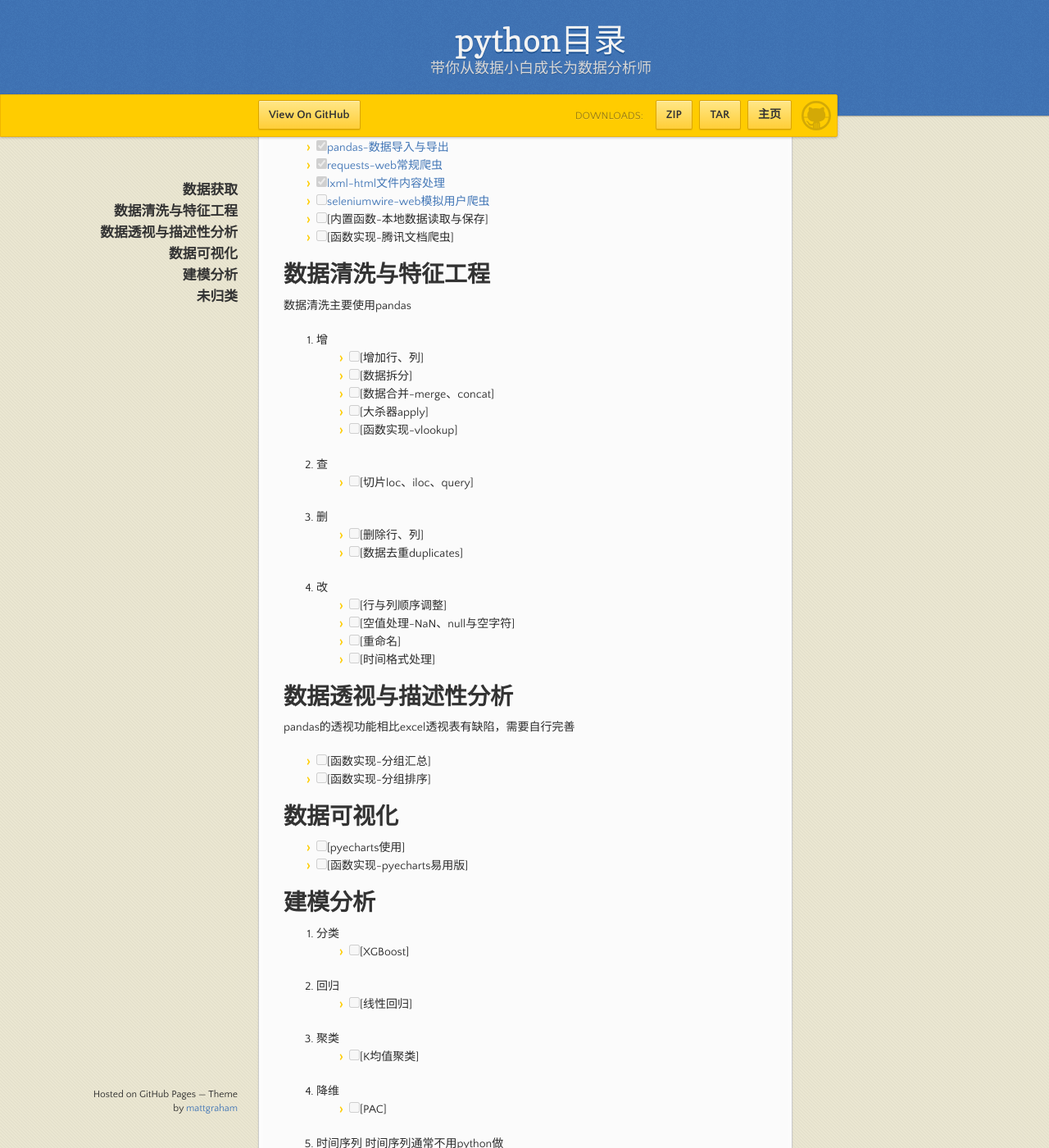
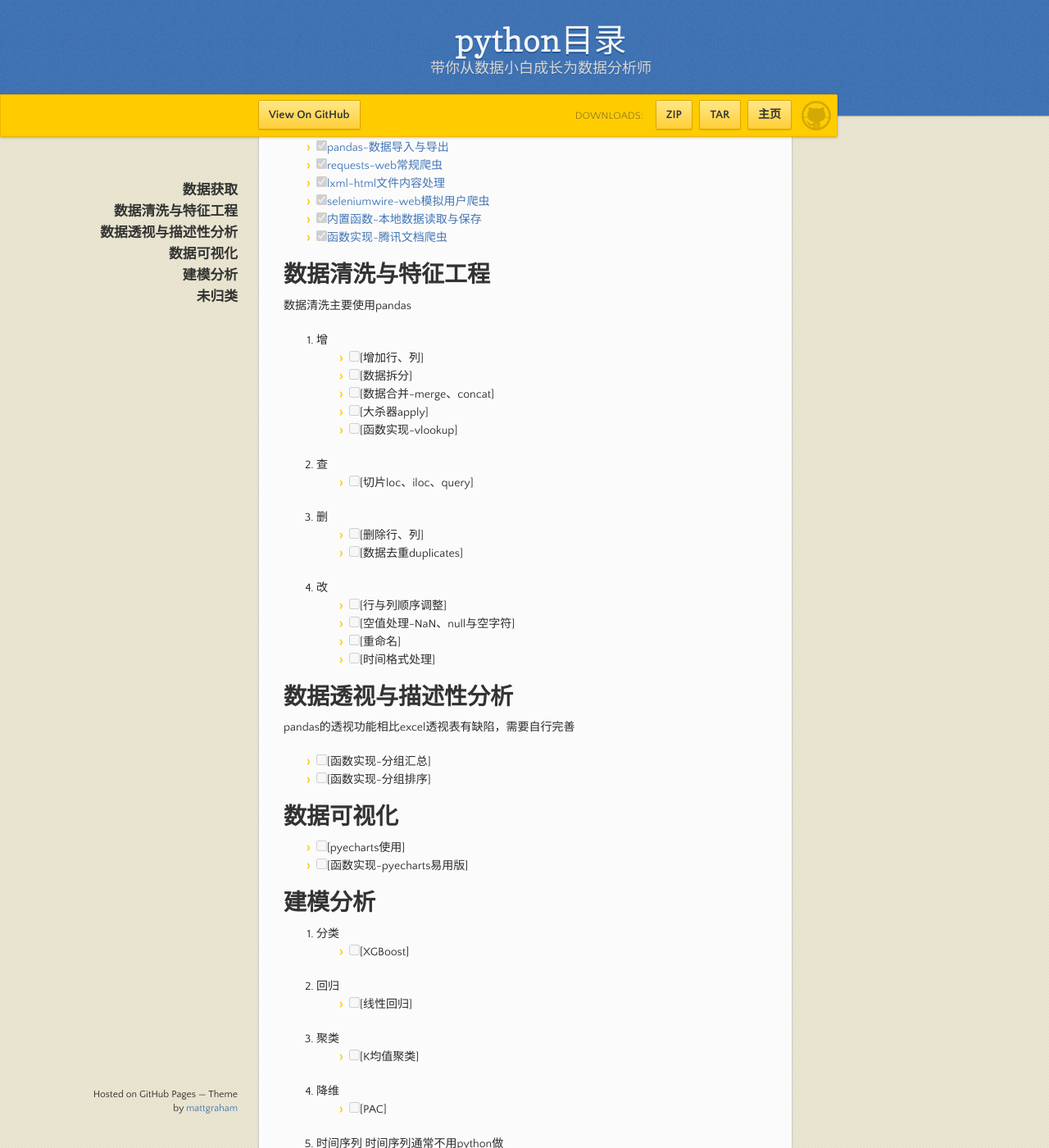
Before and after one commit to analy-liu/analy-liu.github.io, a Jekyll site: the page built from _posts/2022-07-05-Python_Index.md, in a window 1280 px wide and 1400 px high, scrolled down 217 px. Shown: the whole window at 82% size. Built offline with Jekyll 4.4.1, drawn with Linux system fonts in a browser that asks for light colours; part of the change alters nothing that is shown.

Commit message:
修改目录

```diff
--- a/_posts/2022-07-05-Python_Index.md
+++ b/_posts/2022-07-05-Python_Index.md
@@ -11,9 +11,9 @@ layout: default
 - [x] [pandas-数据导入与导出](../../../../2022/07/04/Python_Pandas_DataIO.html)
 - [x] [requests-web常规爬虫](../../../../2022/07/25/Python_Requests.html)
 - [x] [lxml-html文件内容处理](../../../../2022/07/25/Python_Lxml.html)
-- [ ] [seleniumwire-web模拟用户爬虫](../../../../2022/07/25/Python_Seleniumwire.html)
-- [ ] [内置函数-本地数据读取与保存]
-- [ ] [函数实现-腾讯文档爬虫]
+- [x] [seleniumwire-web模拟用户爬虫](../../../../2022/07/25/Python_Seleniumwire.html)
+- [x] [内置函数-本地数据读取与保存](../../../../2022/08/01/Python_Built-in-functions_LocalDataIO.html)
+- [x] [函数实现-腾讯文档爬虫](../../../../2022/08/02/Python_Self-build-functions_DocqqAPI.html)
 
 # 数据清洗与特征工程
 
@@ -64,3 +64,4 @@ pandas的透视功能相比excel透视表有缺陷，需要自行完善
 # 未归类
 
 - [x] [pandas使用手册-总](../../../../2022/06/02/Python_Pandas_Note.html)
+- [x] [python内置函数整理](../../../../2022/08/03/Python-Built-in-functions_Note.html)
```
